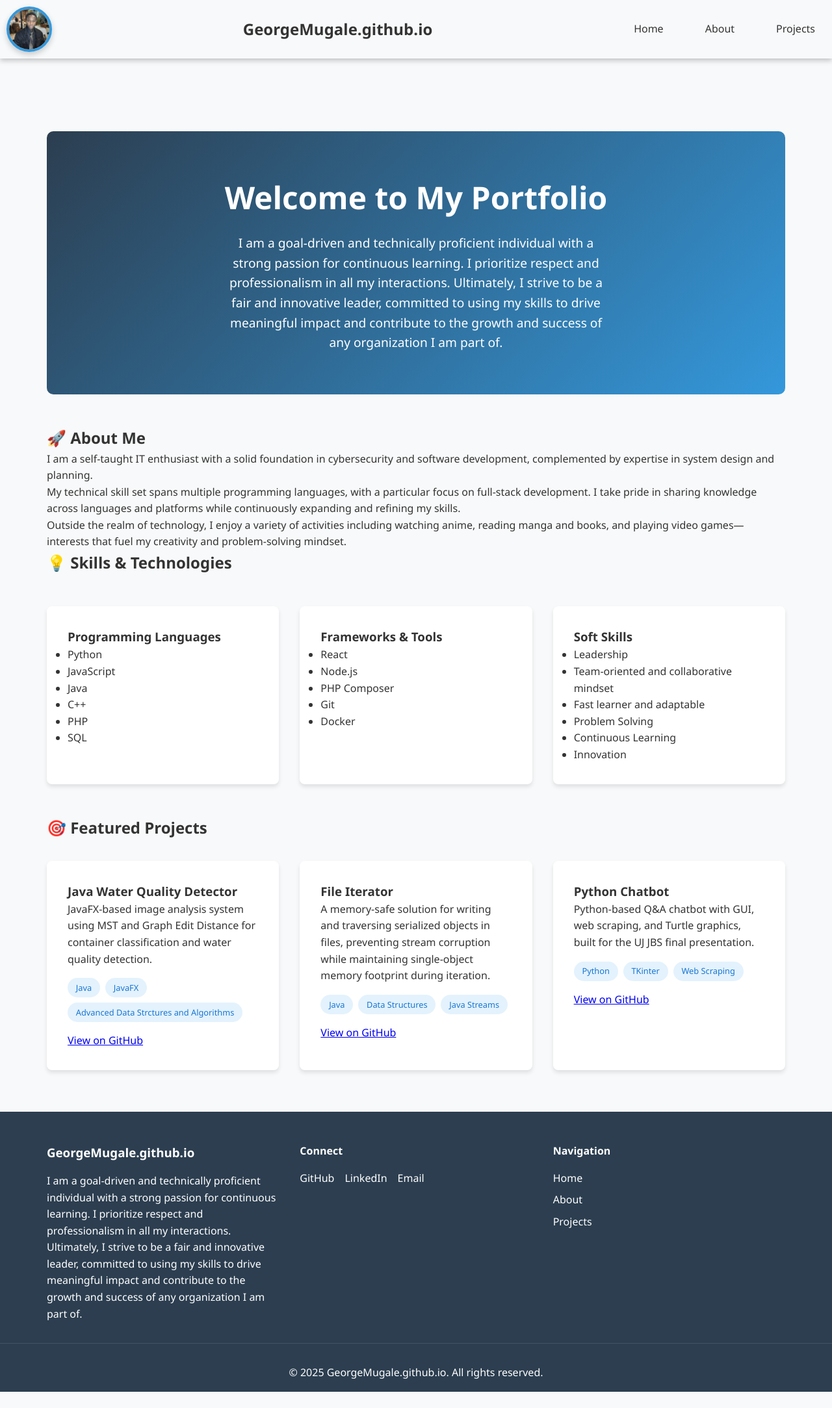
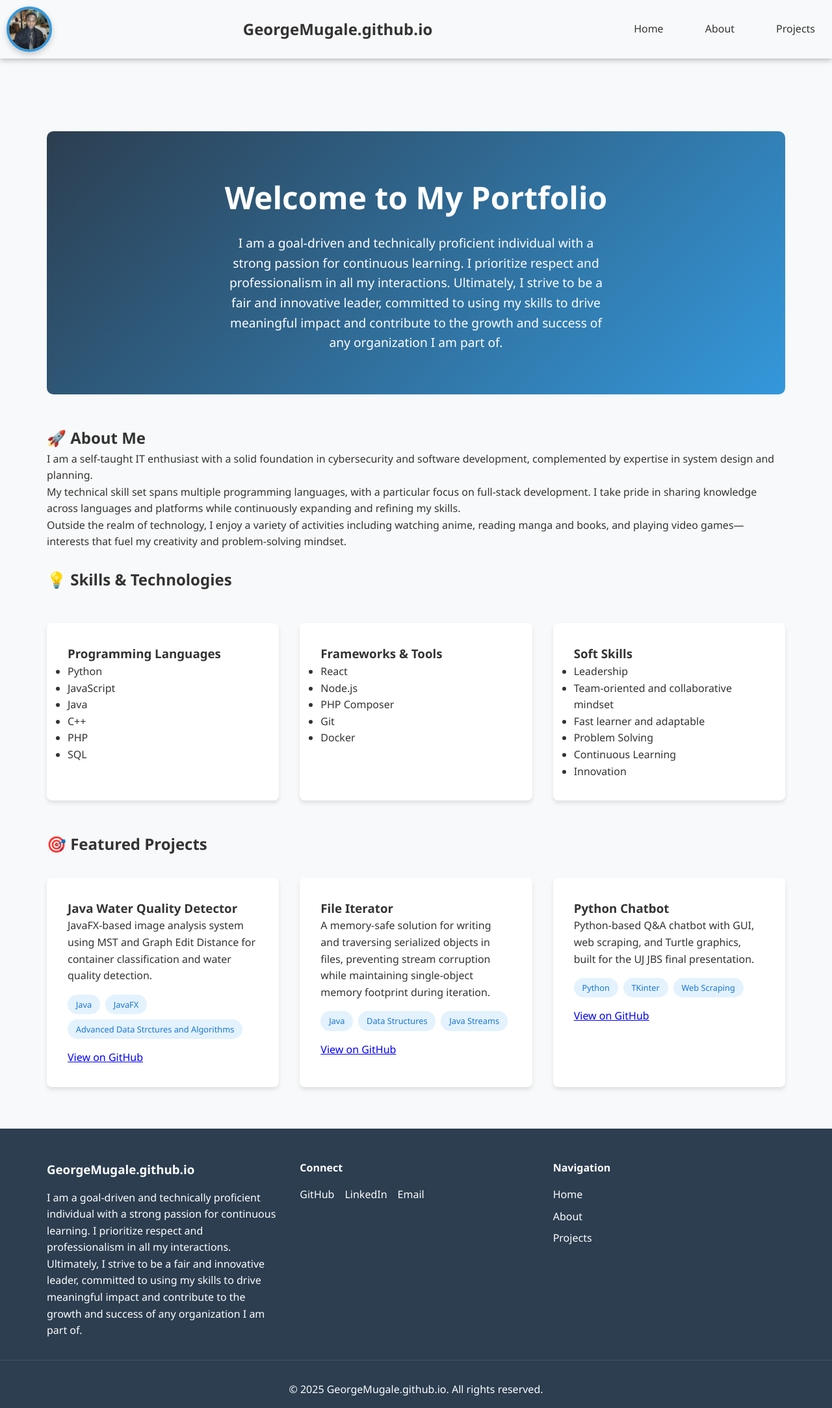
Before and after one commit to GeorgeMugale/GeorgeMugale.github.io, a Jekyll site: the page built from index.md, in a window 1280 px wide. Shown: the whole page at 65% size. Built offline with Jekyll 4.4.1, drawn with Linux system fonts in a browser that asks for light colours; before the commit the page ends 2142 px from its top, so only the background shows below that.

Commit message:
Update index.md

```diff
--- a/index.md
+++ b/index.md
@@ -15,7 +15,8 @@ I am a self-taught IT enthusiast with a solid foundation in cybersecurity and so
 
 My technical skill set spans multiple programming languages, with a particular focus on full-stack development. I take pride in sharing knowledge across languages and platforms while continuously expanding and refining my skills.
 
-Outside the realm of technology, I enjoy a variety of activities including watching anime, reading manga and books, and playing video games—interests that fuel my creativity and problem-solving mindset.
+Outside the realm of technology, I enjoy a variety of activities including watching anime, reading manga and books, and playing video games—interests that fuel my creativity and problem-solving mindset.<br>
+<br>
 
 ## 💡 Skills & Technologies
 
```
